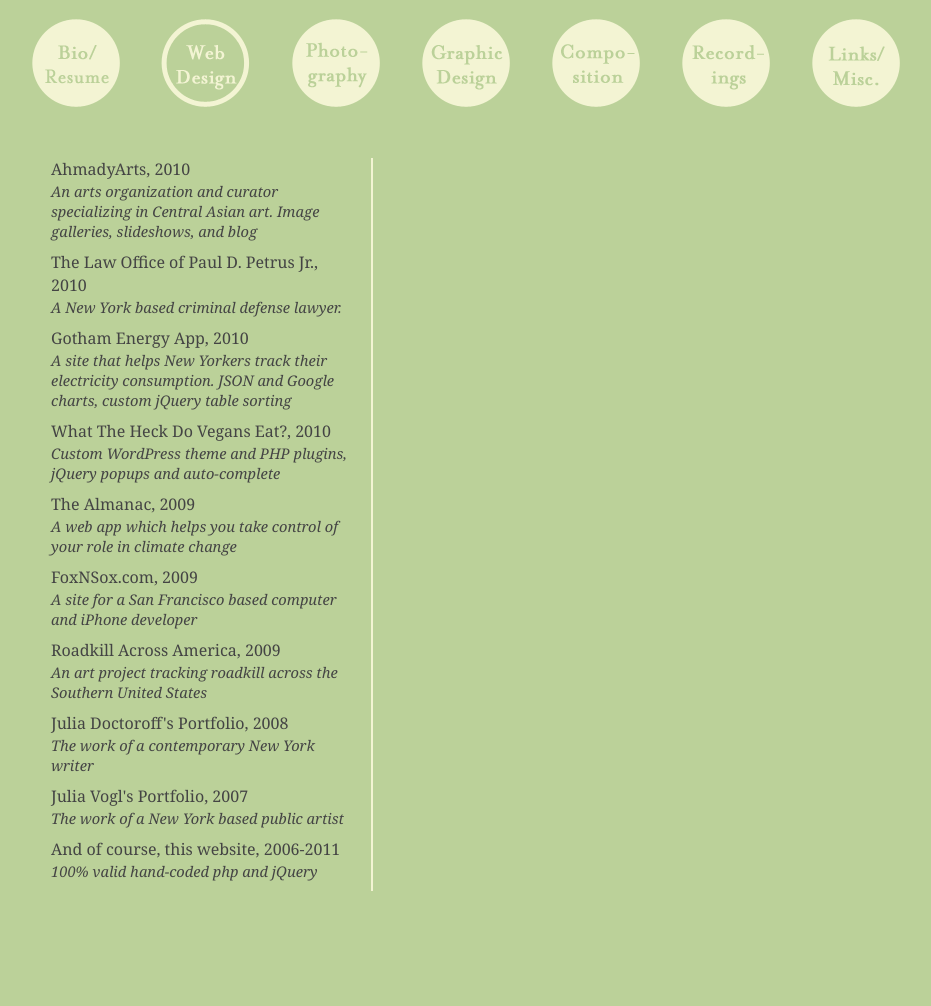
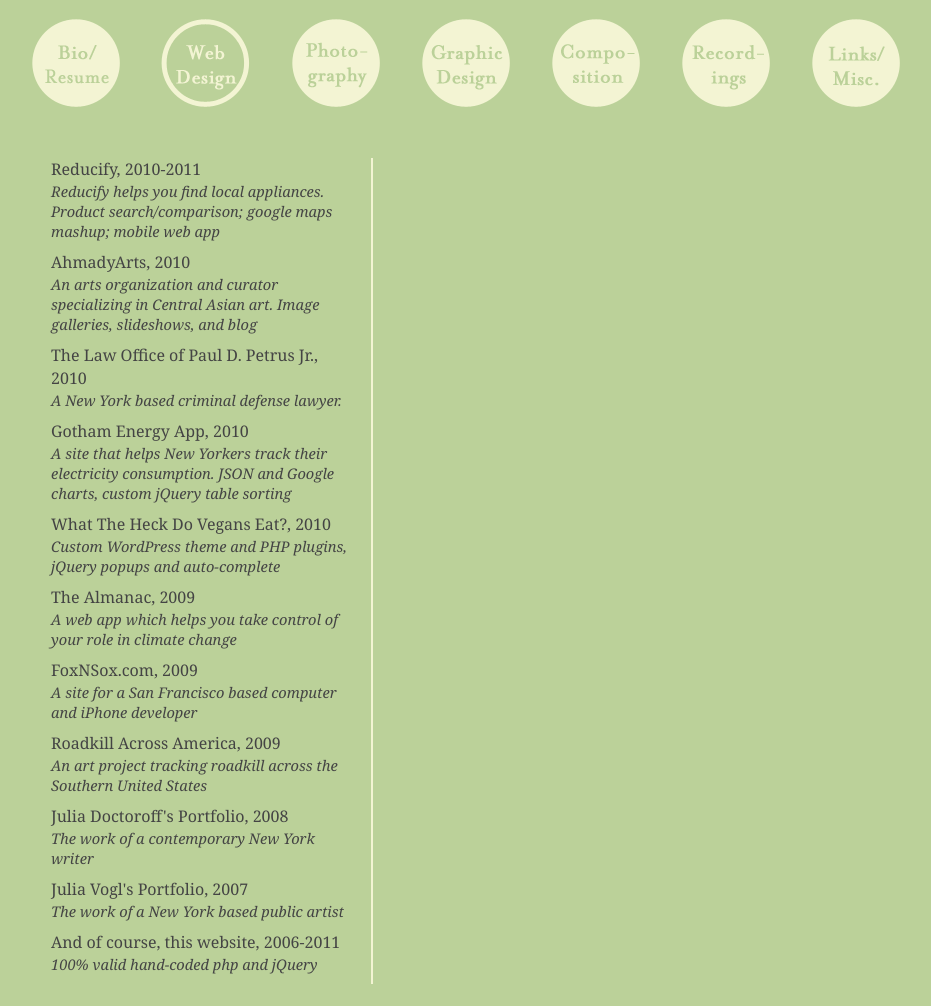
Before and after one commit to mgeraci/portfolio, a PHP site: page /web?piece=1 in a window 1280 px wide. Shown: the whole page, without its empty margins (169-1100 px from the left). Before the commit the page ends 891 px from the top, so only its background shows below. Run offline with PHP 8.4, Linux system fonts and the light colour scheme; some libraries are stand-ins or nearby versions.

Commit message:
added line for reducify in web section

```diff
--- a/web.php
+++ b/web.php
@@ -54,6 +54,12 @@
       <div id="pageWeb">
         <div id="pieceList">
           <ul>
+            <li>
+              <a href="http://reducify.com">
+                <h1>Reducify, 2010-2011</h1>
+                <br>Reducify helps you find local appliances. Product search/comparison; google maps mashup; mobile web app</span>
+              </a>
+            </li>
             <li>
               <a <?php if ($piece == 'ahmady') echo 'class="on"'?> href="/web/ahmady">
                 <h1>AhmadyArts, 2010</h1>
```
Also changed, not shown: 2 other files.
